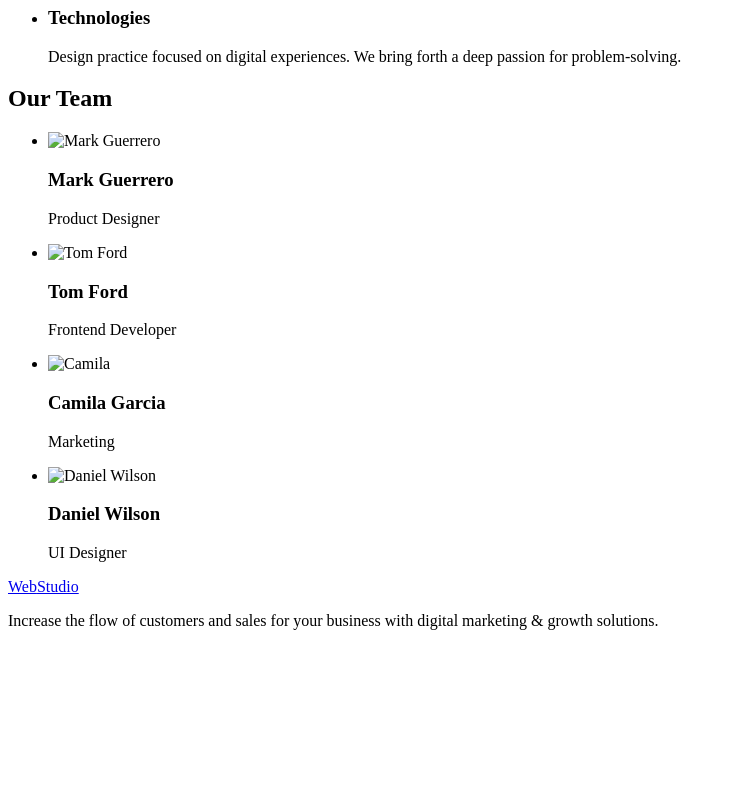
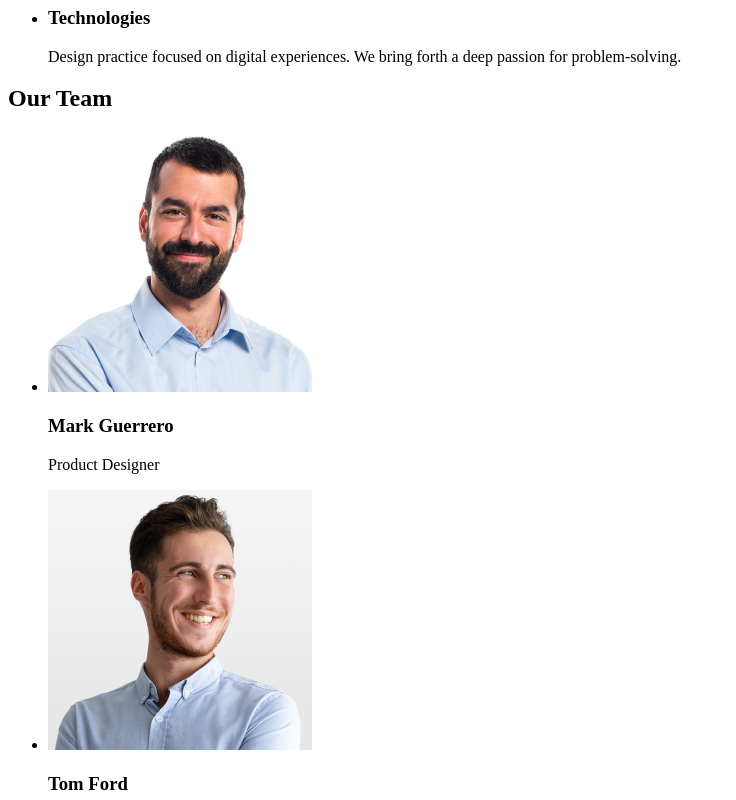
Before and after one commit to MargaretReznichenko/goit-markup-hw-01, a plain HTML site: page index.html in a window 1280 px wide. Shown: the part 480-1280 px from the top of the page, without its empty margins (0-736 px from the left). Before the commit the page ends 1126 px from the top, so only its background shows below. Drawn offline with Linux system fonts and the light colour scheme.

Commit message:
changes1

```diff
--- a/index.html
+++ b/index.html
@@ -60,14 +60,13 @@
           </p>
         </li>
       </ul>
-      </section>
       <section>
         <h2>Our Team</h2>
         <ul>
           <li>
             <img
-              src="./img/MarkGuerrero.jpg"
-              alt="Mark Guerrero"
+              src="./images/MarkGuerrero.png"
+              alt="MarkGuerrero"
               width="264"
               height="260"
             />
@@ -76,8 +75,8 @@
           </li>
           <li>
             <img
-              src="./img/TomFord.jpg"
-              alt="Tom Ford"
+              src="./images/TomFord.png"
+              alt="TomFord"
               width="264"
               height="260"
             />
@@ -86,7 +85,7 @@
           </li>
           <li>
             <img
-              src="./img/CamilaGarcia.jpg"
+              src="./images/CamilaGarcia.png"
               alt="Camila"
               width="264"
               height="260"
@@ -96,7 +95,7 @@
           </li>
           <li>
             <img
-              src="./img/DanielWilson.jpg"
+              src="./images/DanielWilson.png"
               alt="Daniel Wilson"
               width="264"
               height="260"
```
Also changed, not shown: images/CamilaGarcia.png (added), images/DanielWilson.png (added), images/MarkGuerrero.png (added), images/TomFord.png (added). Lines whose indentation alone changed are shown as unchanged.
